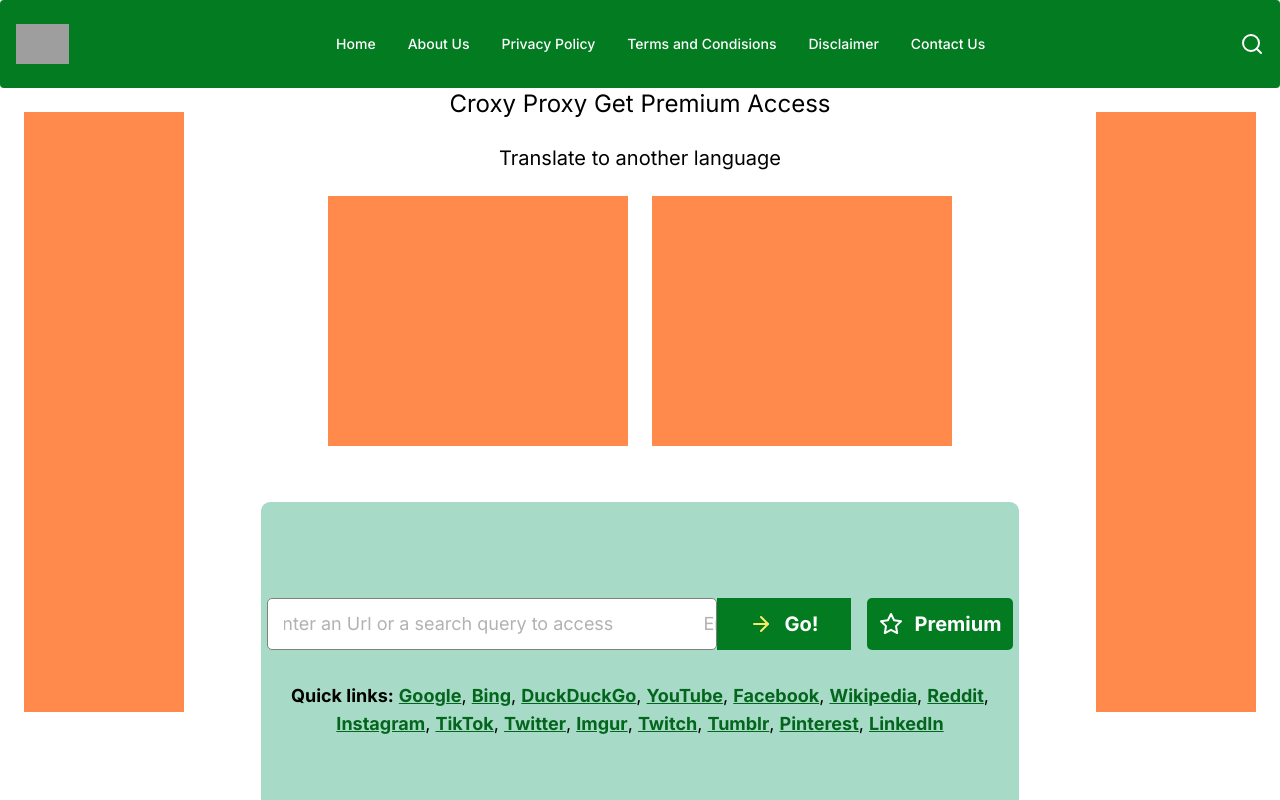
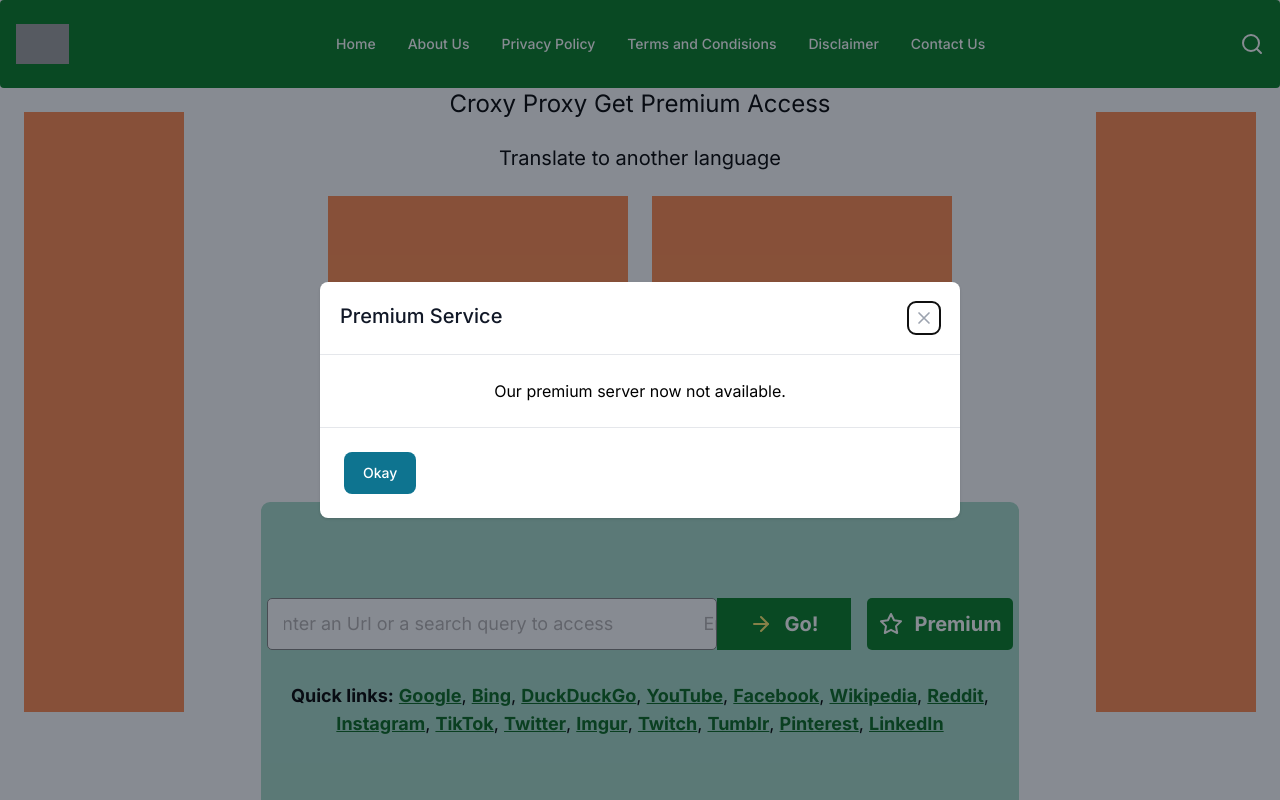
Before and after one commit to faisalakandha/proxy-site-bd, a Next.js app: page / in a window 1280 px wide. Both pictures are taken after a click on the element "Premium". Shown: the top 800 px of the page. Built offline with nearby package versions, Linux system fonts and the light colour scheme; grey boxes are pictures that could not be loaded.

Commit message:
Premium Popup Created

```diff
--- a/app/layout.tsx
+++ b/app/layout.tsx
@@ -7,8 +7,8 @@
 const inter = Inter({ subsets: ["latin"] });
 
 export const metadata: Metadata = {
-  title: "Create Flowbite React",
-  description: "Generated by create flowbite react",
+  title: "Croxy Proxy",
+  description: "Unlock any website",
 };
 
 export default function RootLayout({
--- a/app/page.tsx
+++ b/app/page.tsx
@@ -4,6 +4,8 @@
 import { SocialIcon } from "react-social-icons";
 import { SiteFooter } from '@/src/Footer';
 import Marquee from 'react-fast-marquee';
+import GoogleTranslate from "@/src/GoogleTranslate";
+import { PremiumModal } from "@/src/PremiumModal";
 
 
 export default function Home() {
@@ -22,6 +24,7 @@
 
           <div className="py-6 flex items-center justify-center">
             <Link className="text-xl" href='/'>Translate to another language</Link>
+            <GoogleTranslate />
           </div>
 
           <div className="flex gap-x-6 items-center justify-center">
@@ -47,10 +50,7 @@
                 </div>
 
               </div>
-              <div style={{ borderRadius: '5px', cursor:'pointer' }} className="text-xl gap-x-3 flex items-center justify-center bg-[#037B21] py-3 px-3">
-                <Star className="text-white" />
-                <p className="text-white font-bold">Premium</p>
-              </div>
+              <PremiumModal />
             </div>
             <p className="text-lg mt-8 text-center"><span className="font-bold">Quick links:</span> <Link className="text-[#04661c] underline font-bold" href=''>Google</Link>,  <Link className="text-[#04661c] underline font-bold" href=''>Bing</Link>,  <Link className="text-[#04661c] underline font-bold" href=''>DuckDuckGo</Link>,  <Link className="text-[#04661c] underline font-bold" href=''>YouTube</Link>,  <Link className="text-[#04661c] underline font-bold" href=''>Facebook</Link>,  <Link className="text-[#04661c] underline font-bold" href=''>Wikipedia</Link>,  <Link className="text-[#04661c] underline font-bold" href=''>Reddit</Link>,  <Link className="text-[#04661c] underline font-bold" href=''>Instagram</Link>,  <Link className="text-[#04661c] underline font-bold" href=''>TikTok</Link>,  <Link className="text-[#04661c] underline font-bold" href=''>Twitter</Link>,  <Link className="text-[#04661c] underline font-bold" href=''>Imgur</Link>,  <Link className="text-[#04661c] underline font-bold" href=''>Twitch</Link>,  <Link className="text-[#04661c] underline font-bold" href=''>Tumblr</Link>,  <Link className="text-[#04661c] underline font-bold" href=''>Pinterest</Link>,  <Link className="text-[#04661c] underline font-bold" href=''>LinkedIn</Link> </p>
           </div>
--- /dev/null
+++ b/src/GoogleTranslate/index.tsx
@@ -0,0 +1,38 @@
+// GoogleTranslate.tsx
+'use client';
+import { useEffect } from "react";
+
+const GoogleTranslate: React.FC = () => {
+  const googleTranslateElementInit = () => {
+    new (window as any).google.translate.TranslateElement(
+      {
+        pageLanguage: "en",
+        autoDisplay: false
+      },
+      "google_translate_element"
+    );
+  };
+
+  useEffect(() => {
+    const addScript = document.createElement("script");
+    addScript.setAttribute(
+      "src",
+      "//translate.google.com/translate_a/element.js?cb=googleTranslateElementInit"
+    );
+    document.body.appendChild(addScript);
+    (window as any).googleTranslateElementInit = googleTranslateElementInit;
+
+    return () => {
+      document.body.removeChild(addScript);
+      delete (window as any).googleTranslateElementInit;
+    };
+  }, []);
+
+  return (
+    <>
+      <div id="google_translate_element"></div>
+    </>
+  );
+};
+
+export default GoogleTranslate;
--- /dev/null
+++ b/src/PremiumModal/index.tsx
@@ -0,0 +1,32 @@
+
+"use client";
+
+import { Button, Modal } from "flowbite-react";
+import { Star } from "lucide-react";
+import { useState } from "react";
+
+export function PremiumModal() {
+  const [openModal, setOpenModal] = useState(false);
+
+  return (
+    <>
+
+      <div onClick={() => { setOpenModal(true) }} style={{ borderRadius: '5px', cursor: 'pointer' }} className="text-xl gap-x-3 flex items-center justify-center bg-[#037B21] py-3 px-3">
+        <Star className="text-white" />
+        <p className="text-white font-bold">Premium</p>
+      </div>
+
+      <Modal show={openModal} onClose={() => setOpenModal(false)}>
+        <Modal.Header>Premium Service</Modal.Header>
+        <Modal.Body>
+          <div className="flex items-center justify-center">
+            Our premium server now not available.
+          </div>
+        </Modal.Body>
+        <Modal.Footer>
+          <Button onClick={() => setOpenModal(false)}>Okay</Button>
+        </Modal.Footer>
+      </Modal>
+    </>
+  );
+}
```
